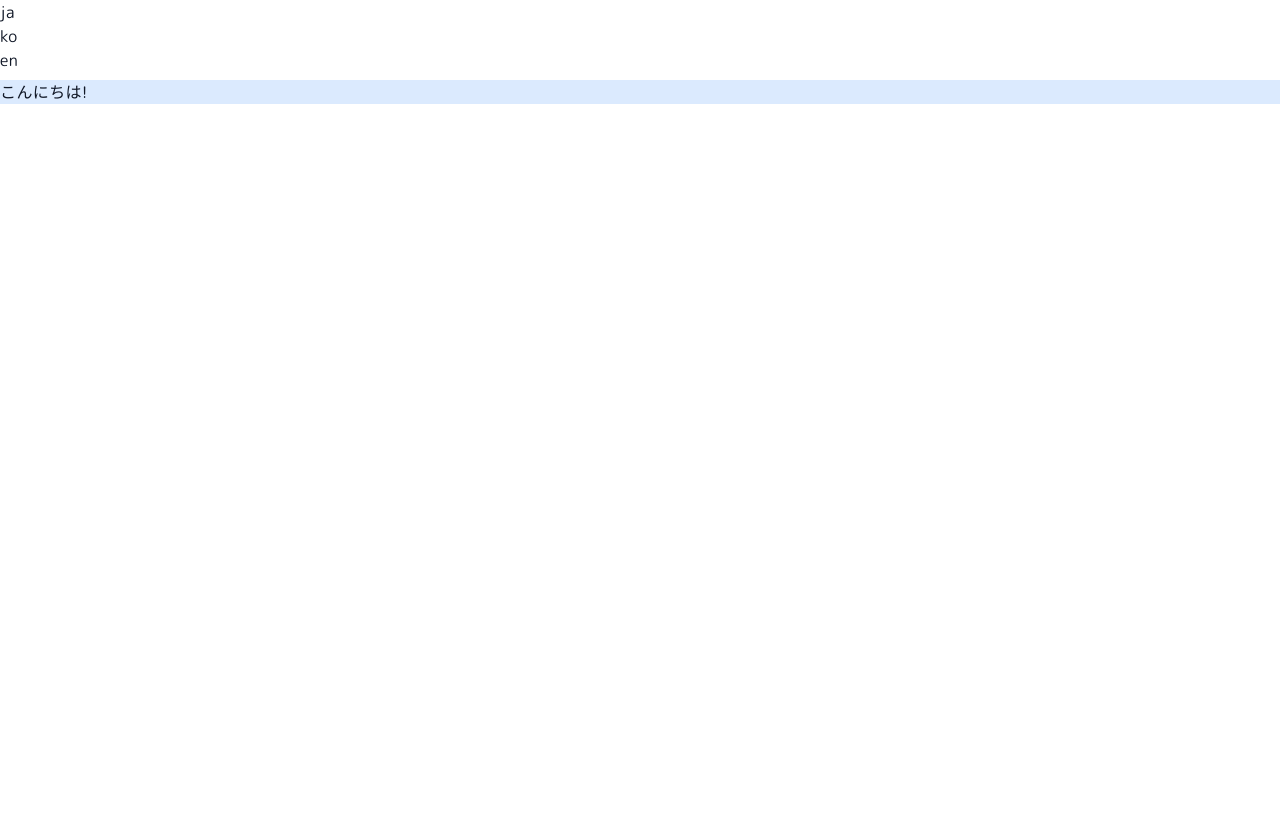
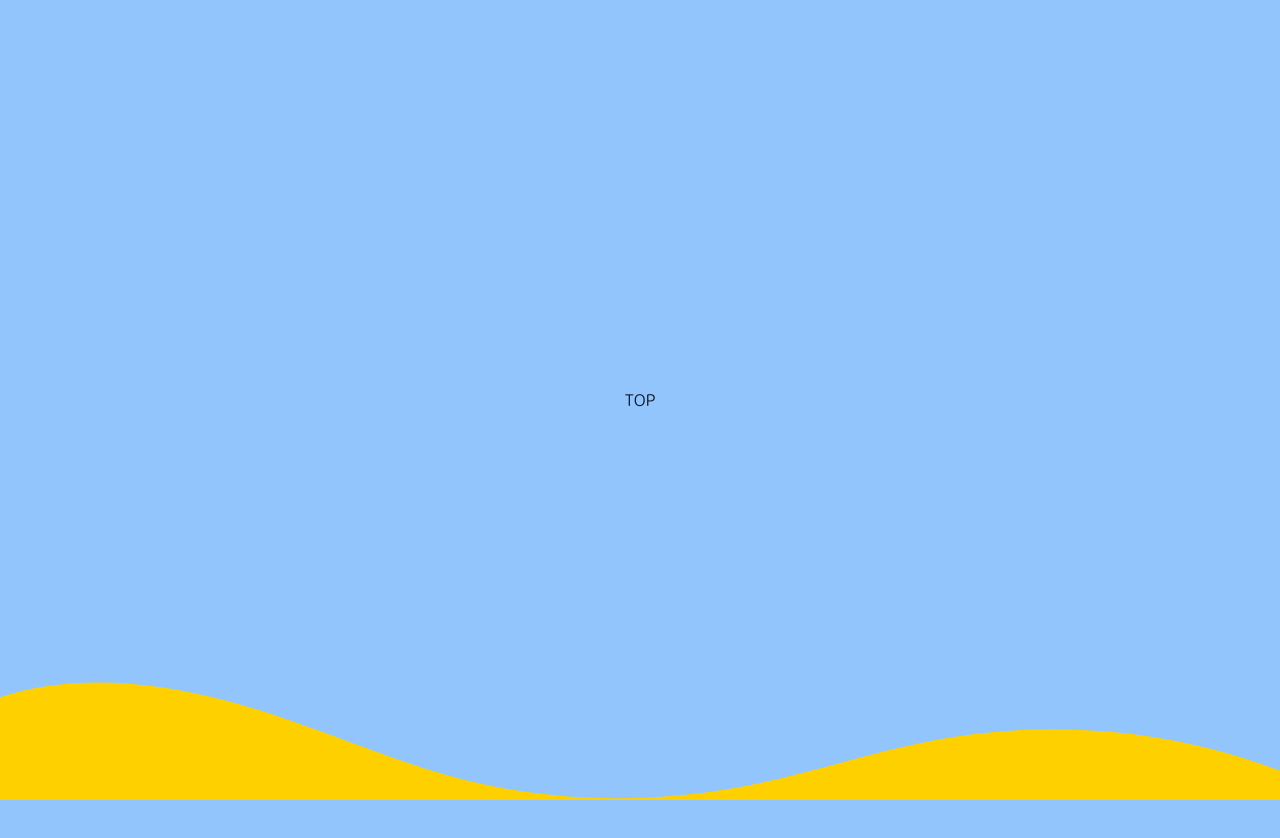
Before and after one commit to genie-oh/nextjs-portfolio, a Next.js app: page / in a window 1280 px wide. Shown: the top 838 px of the page. Before the commit the page ends 800 px from the top, so only its background shows below. Built offline with nearby package versions, Linux system fonts and the light colour scheme.

Commit message:
mod: prototype index layout

```diff
--- a/pages/index.tsx
+++ b/pages/index.tsx
@@ -1,36 +1,43 @@
-import Link from "next/link";
 import HomeContext from "../components/Context/HomeContext";
-import i18nData from "../i18n/i18nData";
-import { I_i18n } from "../i18n/Types/I_i18n";
+
+import WaveDividerBottom from "../components/WaveDivider/WaveDividerBottom";
+import WaveDividerTop from "../components/WaveDivider/WaveDividerTop";
 
 export default function Home() {
-    const test_i18n: I_i18n<string> = {
-        ja: "こんにちは!",
-        ko: "안녕하세요!",
-        en: "Hello!",
-    };
-
+    const clSection = "relative bg-blue-300 h-screen flex justify-center items-center";
     return (
         <HomeContext.Provider value={{}}>
-            <ul>
-                <li>
-                    <Link href="/" locale="ja">
-                        ja
-                    </Link>
-                </li>
-                <li>
-                    <Link href="/" locale="ko">
-                        ko
-                    </Link>
-                </li>
-                <li>
-                    <Link href="/" locale="en">
-                        en
-                    </Link>
-                </li>
-            </ul>
-            <div className="bg-blue-100">
-                <p>{i18nData(test_i18n)}</p>
+            <div>
+                {/* GlobalMenu */}
+                <div>
+                    <main>
+                        <section className={clSection}>
+                            TOP
+                            <WaveDividerBottom />
+                        </section>
+                        <section className={clSection}>SalesPoint</section>
+                        <section className={clSection}>
+                            <WaveDividerTop />
+                            AboutMe
+                            <WaveDividerBottom />
+                        </section>
+                        <section className={clSection}>Works</section>
+                        <section className={clSection}>
+                            <WaveDividerTop />
+                            Carrers
+                            <WaveDividerBottom />
+                        </section>
+                        <section className={clSection}>Articles</section>
+                        <section className={clSection}>
+                            <WaveDividerTop />
+                            ContactMe
+                        </section>
+
+                        <section className="h-16 text-white bg-gray-700">FooterSection</section>
+                        {/* Sections */}
+                        {/* SectionFooter */}
+                    </main>
+                </div>
             </div>
         </HomeContext.Provider>
     );
```
